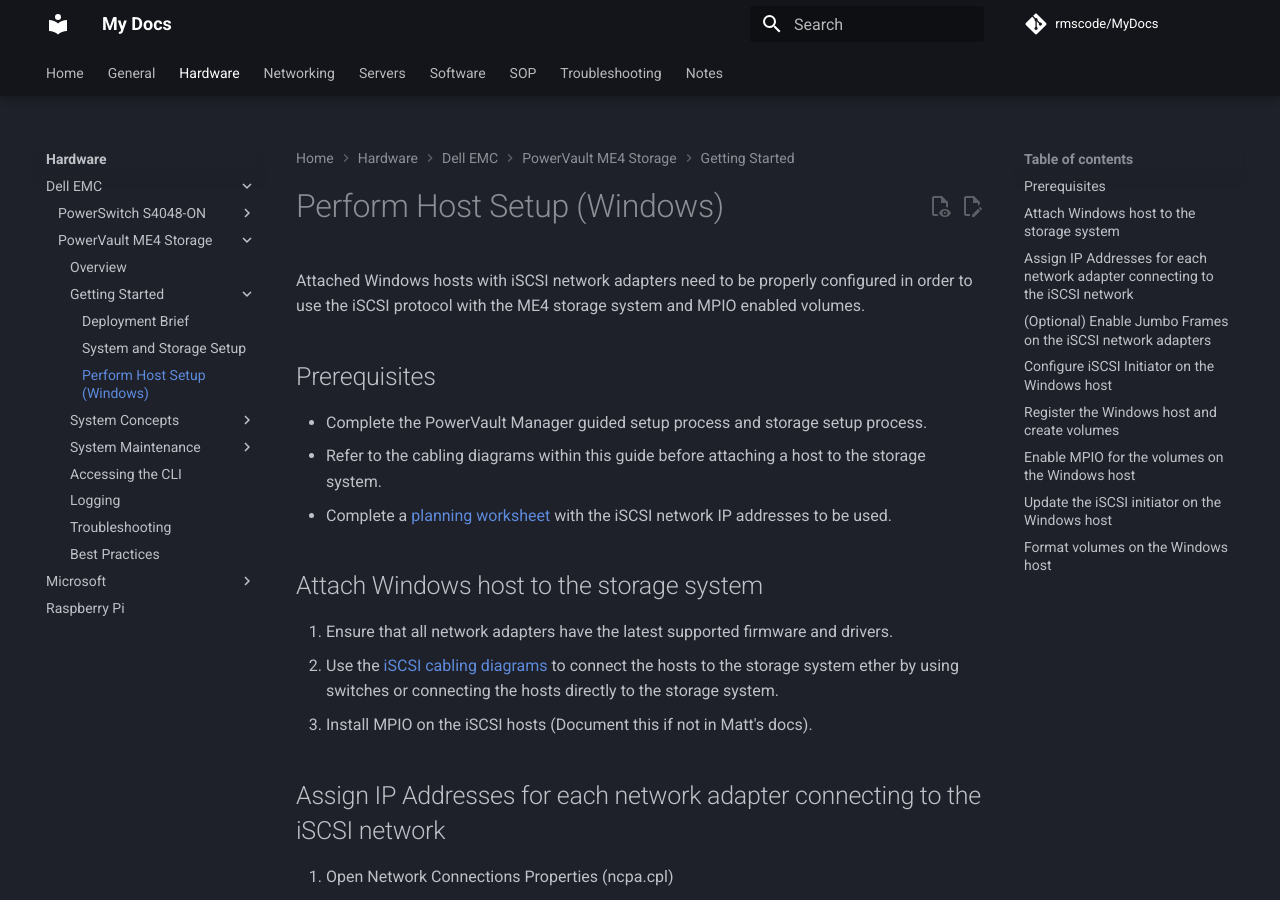
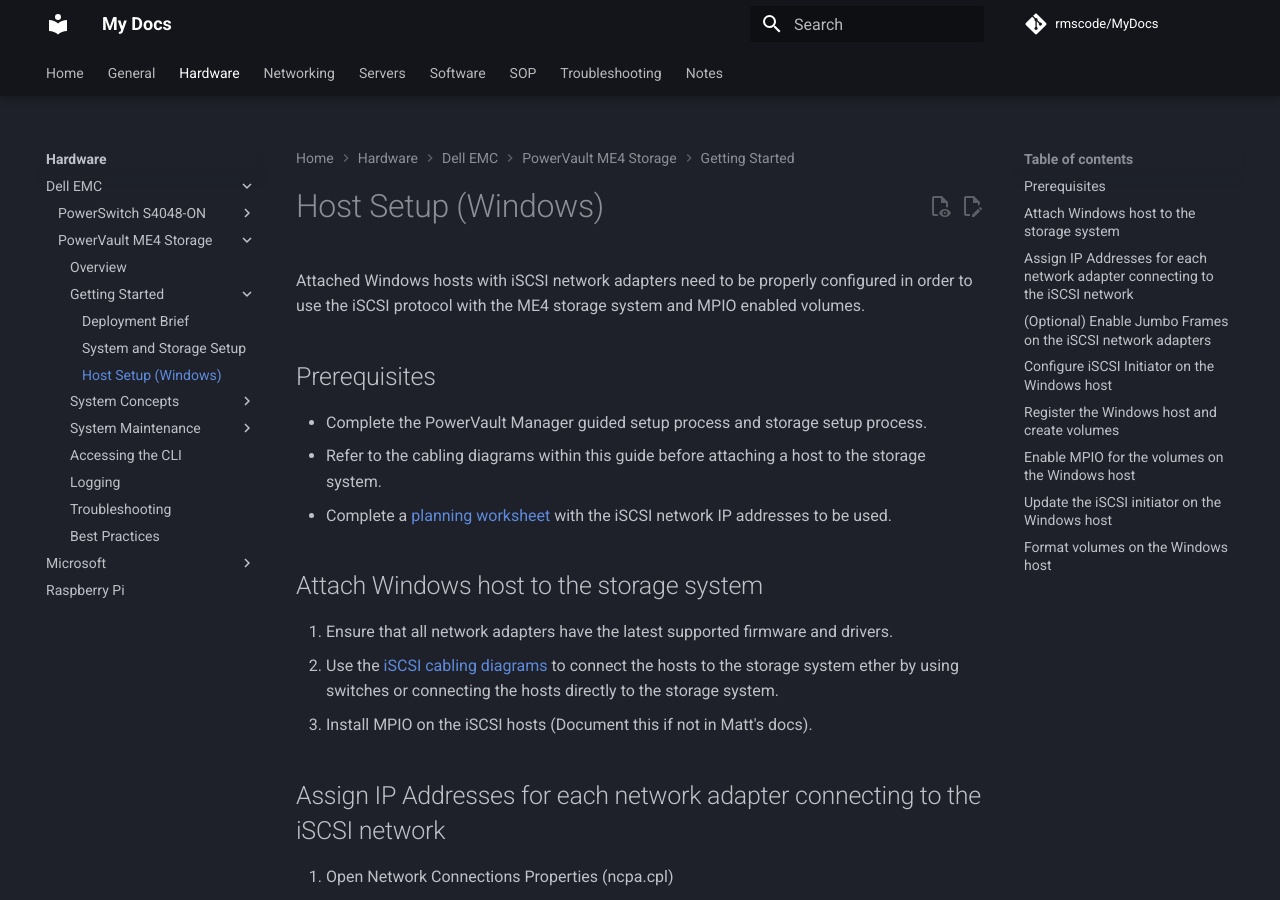
Before and after one commit to rmscode/binary-garden, an MkDocs documentation site: the page built from docs/hardware/dell-emc/powervault-me4/me4-host-setup.md, in a window 1280 px wide and 900 px high. Built offline with MkDocs 1.6.1 and Material for MkDocs 9.7.7, drawn with Linux system fonts in a browser that asks for light colours; comment, search, counter and statistics services are not loaded.

Commit message:
Update me4-host-setup.md

```diff
--- a/docs/hardware/dell-emc/powervault-me4/me4-host-setup.md
+++ b/docs/hardware/dell-emc/powervault-me4/me4-host-setup.md
@@ -1,4 +1,4 @@
-# Perform Host Setup (Windows)
+# Host Setup (Windows)
 
 Attached Windows hosts with iSCSI network adapters need to be properly configured in order to use the iSCSI protocol with the ME4 storage system and MPIO enabled volumes.
 
```
